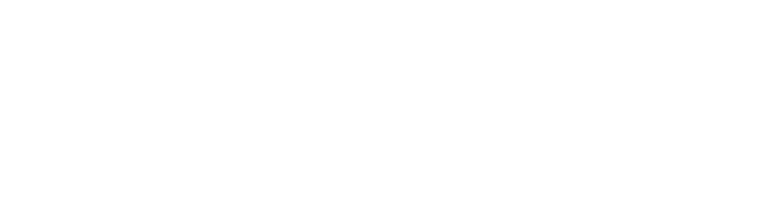
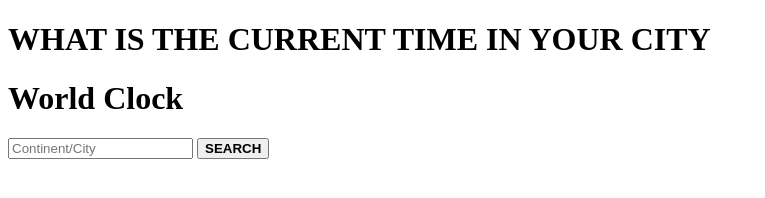
Before and after one commit to Sharon-Njunge/WORLD-TIME, a plain HTML site: page index.html in a window 1280 px wide. Shown: the whole page, without its empty margins (0-765 px from the left). Drawn offline with Linux system fonts and the light colour scheme.

Commit message:
add html content

```diff
--- a/index.html
+++ b/index.html
@@ -5,9 +5,25 @@
     <meta name="viewport" content="width=device-width, initial-scale=1.0">
     <title>WORLD TIME</title>
     <link rel="stylesheet" href="style.css">
-    <script src="script.js"></script>
+    <link rel="icon" type="image/x-icon" href="images/Clock.png">
 </head>
 <body>
 
+
+    <div id="headings">
+        <h1>WHAT IS THE CURRENT TIME IN YOUR CITY</h1>
+        <h1>World Clock</h1>
+    </div>
+        <div id="container">
+            <input type="text" placeholder="Continent/City" id="search-bar">
+            <button id="button"><b>SEARCH</b></button>
+        </div>
+        <div id="time-date">
+            <p id="userValue-date" class="search"></p>
+            <p id="userValue-time" class="search"></p>
+        </div>
+            <script src="time.js"></script>
+
+
 </body>
 </html>
```
Also changed, not shown: images/Clock.png (added), 1 other file.
